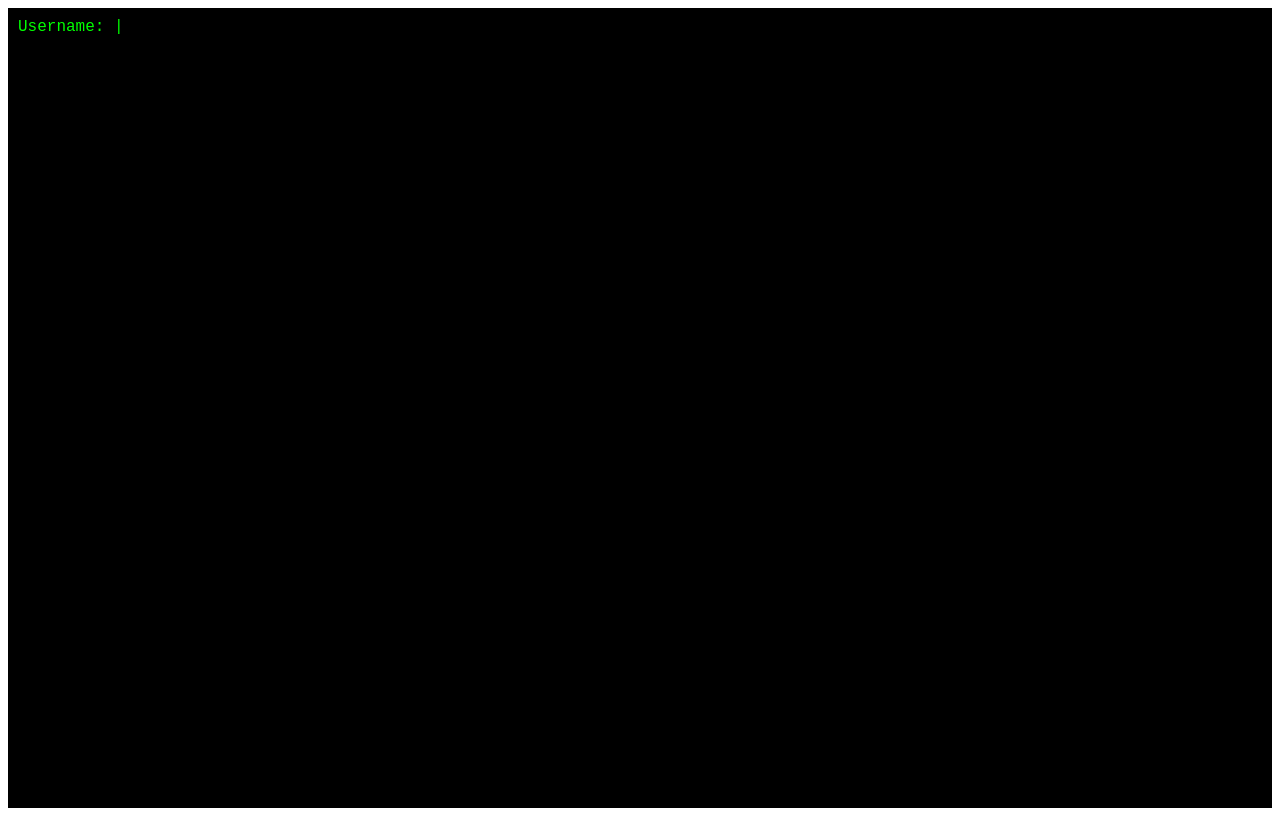
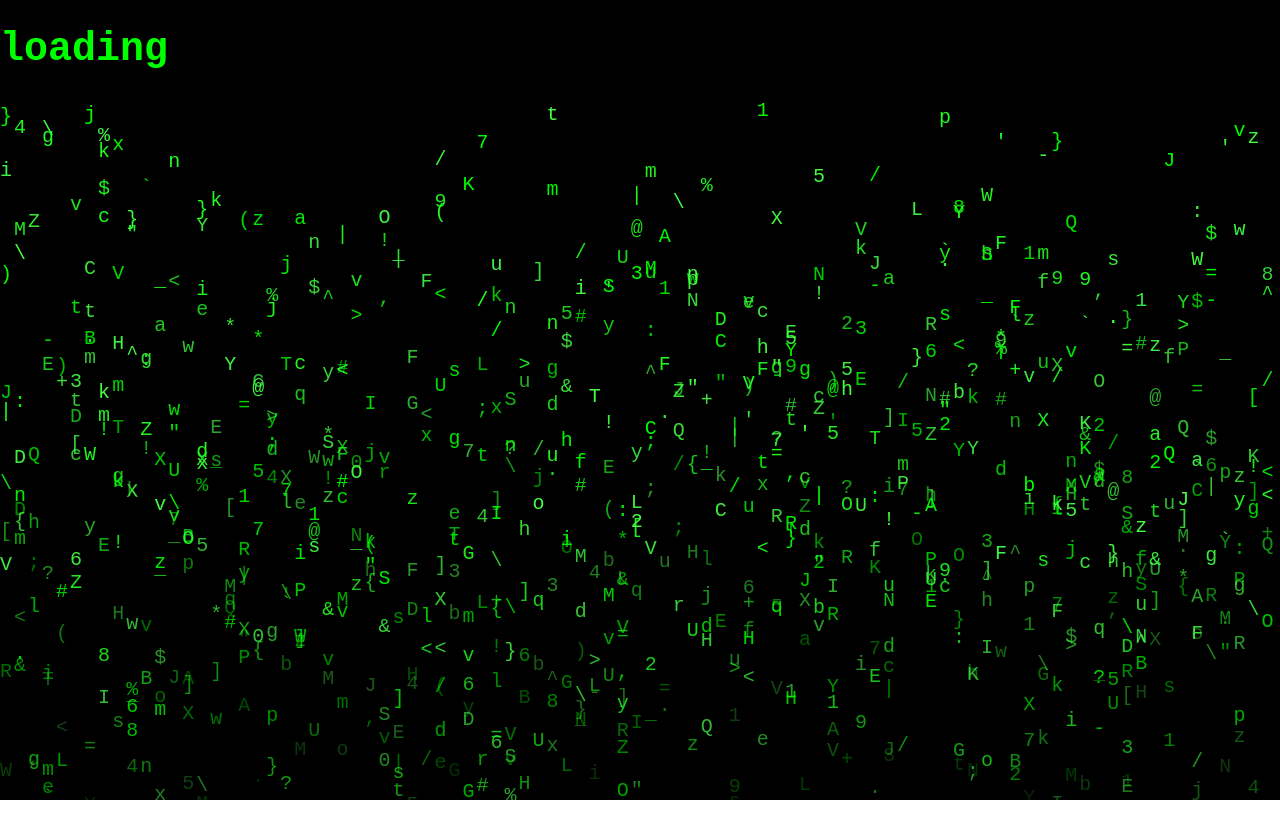
Before and after one commit to TadakiAsechi/serendipity, a Nuxt app in the folder client/src/: page / in a window 1280 px wide. Built offline with nearby package versions, Linux system fonts and the light colour scheme.

Commit message:
matrix like animation

```diff
--- /dev/null
+++ b/client/src/components/matrixRain/matrixRain.vue
@@ -0,0 +1,89 @@
+<template>
+  <div class="matrix-rain" ref="matrixRainRef">
+    <h1>loading</h1>
+  </div>
+</template>
+
+<script setup lang="ts">
+import { onMounted, ref } from 'vue';
+
+onMounted(() => {
+  createMatrixRain();
+});
+
+const matrixRainRef: Ref<HTMLElement | null> = ref(null);
+
+const createMatrixRain = () => {
+  const matrixRainEl = matrixRainRef.value;
+
+  if (!matrixRainEl) {
+    console.error("matrixRainEl not found");
+    return;
+  }
+
+  const columns = window.innerWidth / 15; // Decreased from 20 to 15 to make it denser
+  // const columns = window.innerWidth / 20; // Assuming 20px font-size
+
+  const charactersPerColumn = 20;  // Increased from 10 to 20
+  // const charactersPerColumn = 10;  // Adjust this to control the length of each column
+
+  for (let i = 0; i < columns; i++) {
+    for (let j = 0; j < charactersPerColumn; j++) {
+      const span = document.createElement('span');
+      span.textContent = String.fromCharCode(Math.floor(Math.random() * 93) + 33);
+
+      // oprion1
+      span.style.top = `${Math.random() * 100}vh`;
+      // option2
+      const colors = ['#0F0', '#2F2', '#4F4'];
+      span.style.color = colors[Math.floor(Math.random() * colors.length)];
+      //option3
+      const animationDuration = Math.random() * 4 + 1; // Random duration between 1 to 5 seconds
+
+
+      matrixRainEl?.appendChild(span);
+
+      // const delay = i * 15 + j * 30;  // Adjusted delay calculation
+      const delay = i * 20 + j * 50;  // Adjust the second multiplier to control delay between characters in a column
+
+
+      animateDrop(span, delay);
+    }
+  }
+};
+
+
+const animateDrop = (span: HTMLElement, delay: number) => {
+  const animationDuration = Math.random() * 3 + 2; // Random duration between 2 to 5 seconds
+
+  span.style.animation = `drop ${animationDuration}s linear ${delay}ms infinite`;
+};
+</script>
+
+
+<style>
+@keyframes drop {
+  to {
+    transform: translateY(100vh);
+    opacity: 0;
+  }
+}
+
+.matrix-rain {
+    font-family: 'Courier New', Courier, monospace;
+    font-size: 20px;
+    color: #0F0;
+    background-color: #000;
+    overflow: hidden;
+    position: absolute;
+    top: 0;
+    left: 0;
+    width: 100%;
+    height: 100%;
+  }
+
+  .matrix-rain > span {
+    display: inline-block;
+    margin-right: 2px;
+  }
+</style>
--- a/client/src/pages/index.vue
+++ b/client/src/pages/index.vue
@@ -1,7 +1,6 @@
 <template>
     <div>
-        <mobile v-if="isMobile" />
-        <desktop v-else />
+        <matrixRain />
     </div>
 </template>
 
@@ -10,6 +9,8 @@ import { ref,onMounted } from "vue";
 
 import desktop from '~/components/commandPrompt/desktop.vue';
 import mobile  from '~/components/commandPrompt/mobile.vue';
+import matrixRain  from '~/components/matrixRain/matrixRain.vue';
+
 
 export default {
     setup() {
@@ -27,6 +28,7 @@ export default {
     components: {
         desktop,
         mobile,
+        matrixRain,
     }
 };
 </script>
```
